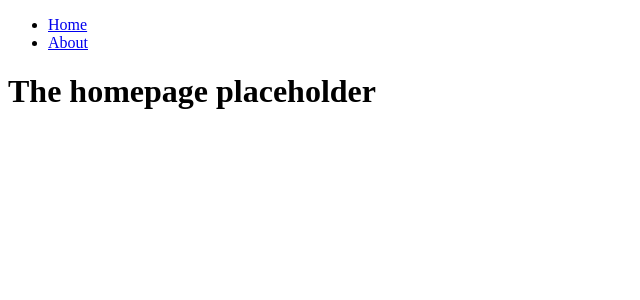
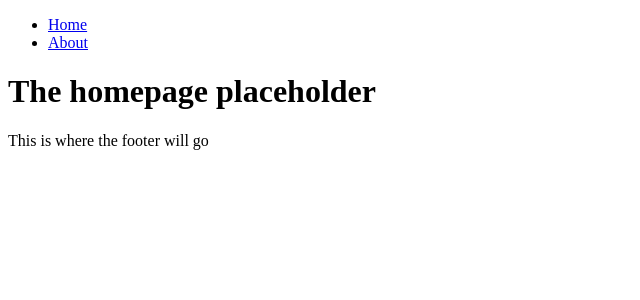
Before and after one commit to lsapundzic/b2b-store-frontend, a Next.js app: page / in a window 1280 px wide. Shown: the top 300 px of the page, without its empty margins (0-640 px from the left). Built offline with nearby package versions, Linux system fonts and the light colour scheme.

Commit message:
gitignore for idea

```diff
--- a/app/layout.js
+++ b/app/layout.js
@@ -1,4 +1,5 @@
 import Header from "@/app/components/header";
+import Footer from "./components/footer";
 
 export const metadata = {
   title: "Sotla Lab",
@@ -12,6 +13,7 @@ export default function RootLayout({ children }) {
       <body suppressHydrationWarning={true}>
         <Header />
         {children}
+        <Footer />
       </body>
     </html>
   );
--- a/app/page.js
+++ b/app/page.js
@@ -1,4 +1,4 @@
-export default function Home() {
+export default function Homepage() {
   return (
     <div>
       <h1>The homepage placeholder</h1>
```
Also changed, not shown: 1 other file (tests, documents, lock files or other folders).
